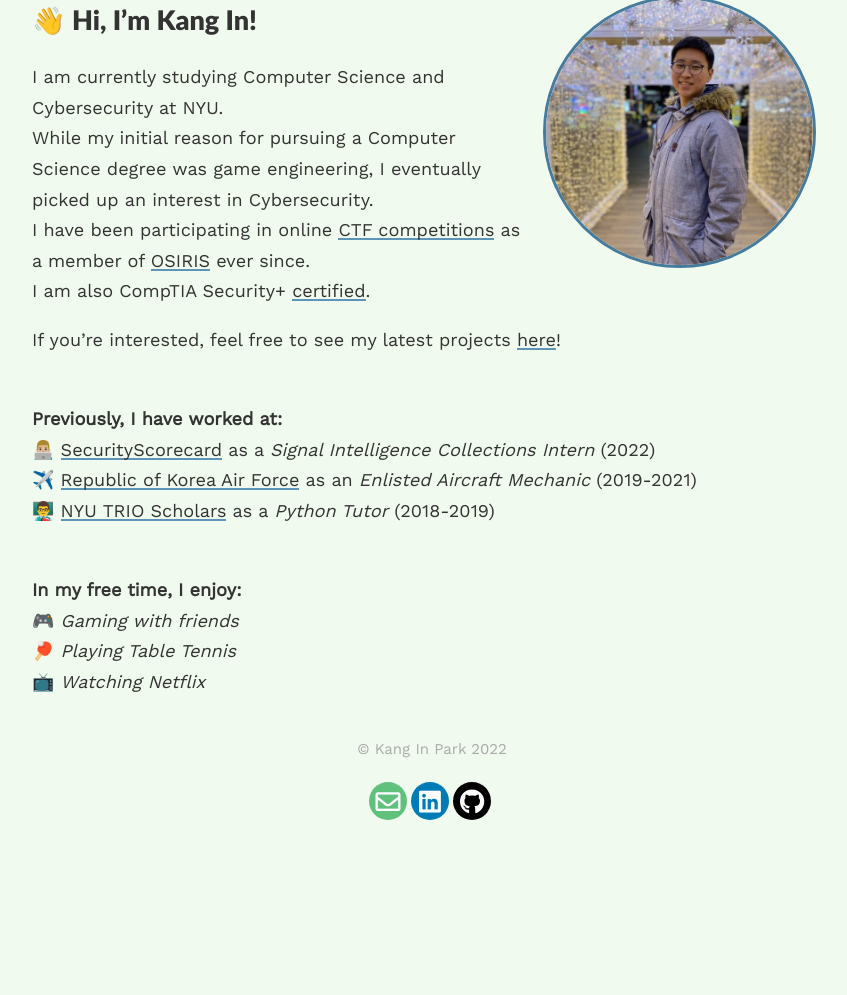
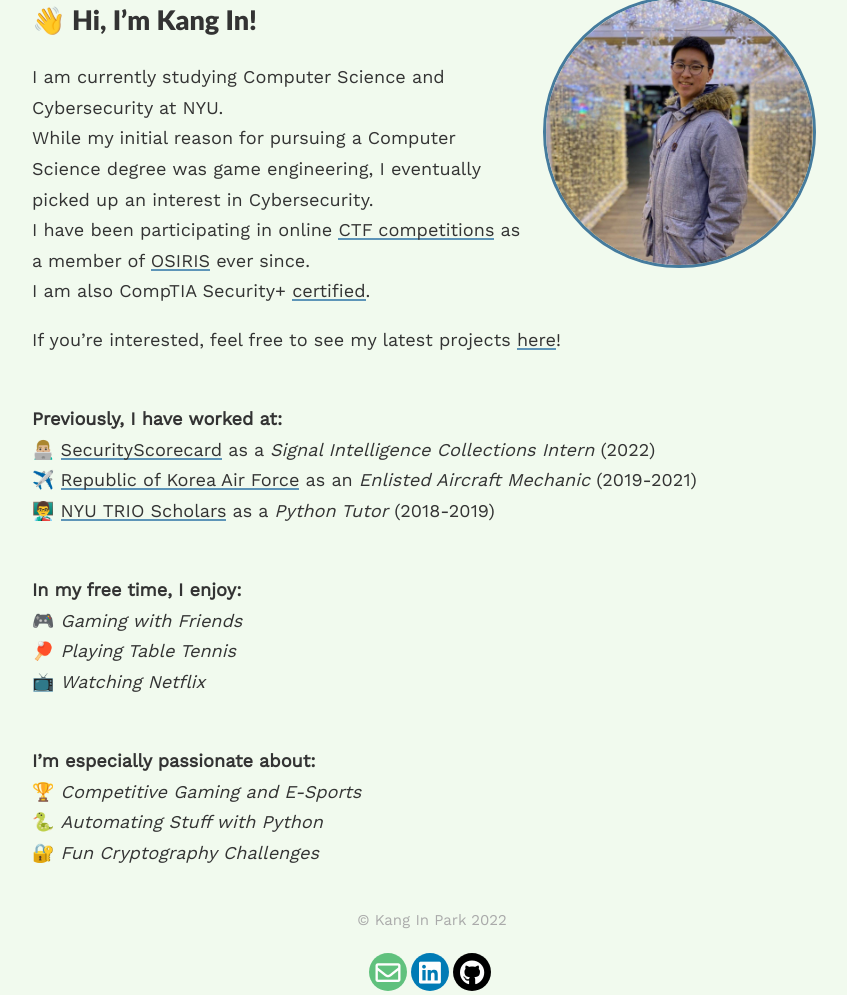
Before and after one commit to kip218/blog, a Jekyll site: the page built from index.md, in a window 1280 px wide, cut to the strip 252-1247 px from the top of the page. Shown: the whole strip, without its empty margins (208-1055 px from the left). Built offline with Jekyll 4.4.1, drawn with Linux system fonts in a browser that asks for light colours; nearby versions of some CDN libraries; our own code applies the rules of GitHub Pages for plain Markdown files; before the commit the page ends 1076 px from its top, so only the background shows below that.

Commit message:
extra info for home page

```diff
--- a/index.md
+++ b/index.md
@@ -24,9 +24,15 @@ If you're interested, feel free to see my latest projects [here](https://kangin.
 
 &nbsp;\\
 **In my free time, I enjoy:** \\
-🎮 *Gaming with friends* \\
+🎮 *Gaming with Friends* \\
 🏓 *Playing Table Tennis* \\
 📺 *Watching Netflix*
+
+&nbsp;\\
+**I'm especially passionate about:** \\
+🏆 *Competitive Gaming and E-Sports* \\
+🐍 *Automating Stuff with Python* \\
+🔐 *Fun Cryptography Challenges*
 
 
 <!-- [Gradfolio](https://github.com/jitinnair1/gradfolio){:target="_blank"} is a responsive, dark-mode ready Jekyll theme designed keeping academia in mind. The easiest way to install the theme is to fork it using GitHub. Check the README file for [instructions](https://github.com/jitinnair1/gradfolio#installation){:target="_blank"}.
```
